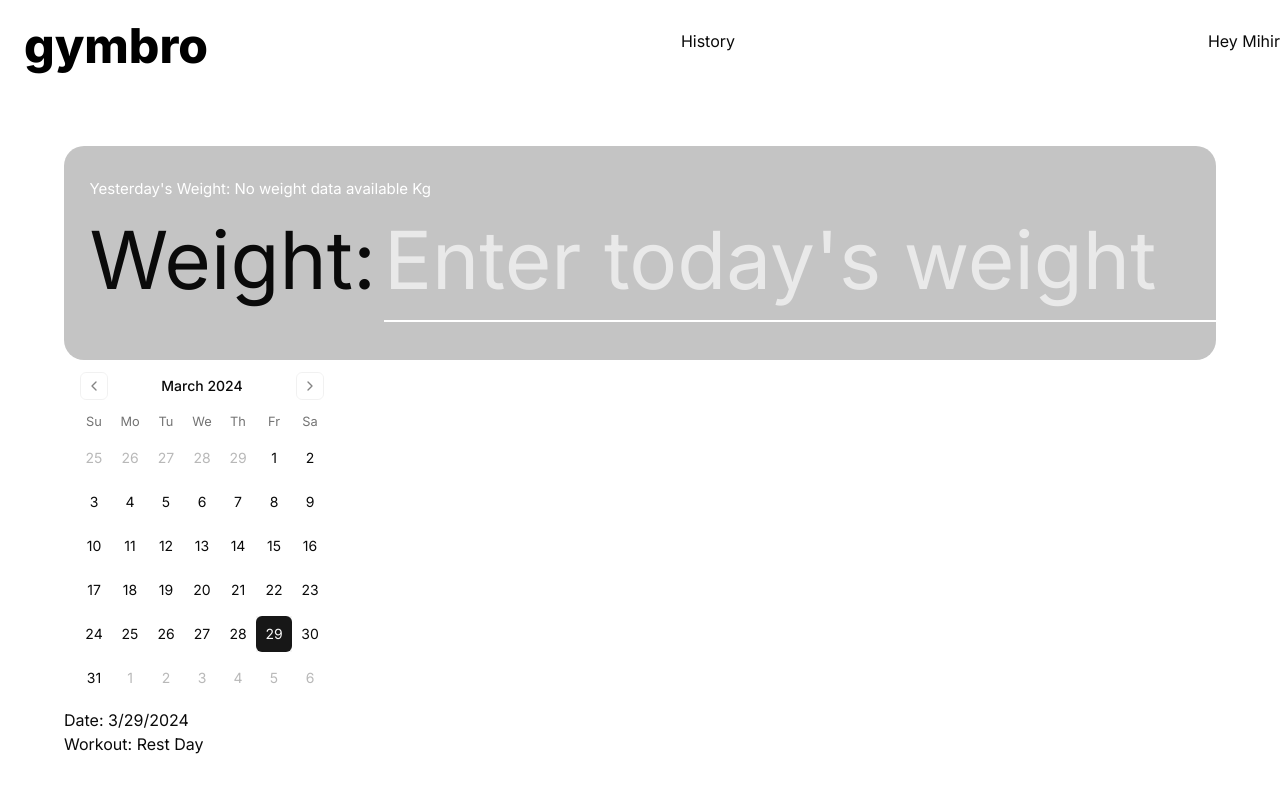
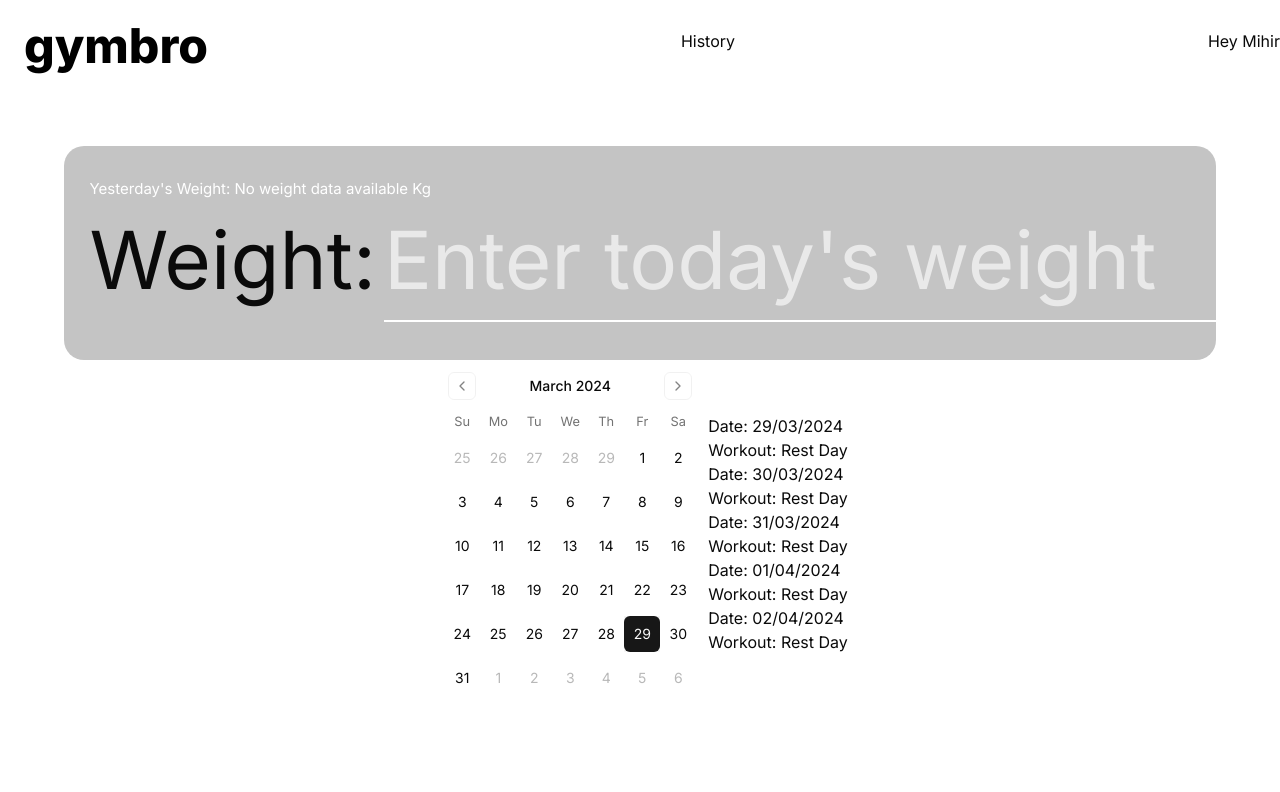
Before and after one commit to DYNAMICMORTAL/gymbro, a Next.js app: page / in a window 1280 px wide. Shown: the top 792 px of the page. Built offline with nearby package versions, Linux system fonts and the light colour scheme; no server answers; the database is empty.

Commit message:
Workout Day v2.0.0

```diff
--- a/components/Routine.tsx
+++ b/components/Routine.tsx
@@ -1,14 +1,18 @@
 import Image from "next/image";
 import style from  "../src/styles/Routine.module.css";
 import { useState, useEffect } from "react";
-import axios from 'axios'; // make sure to install axios
+import axios from 'axios';
 
-export default function Routine() {
+export default function Routine({ dayOffset }: { dayOffset: number }) {
     const [workout, setWorkout] = useState('Loading...');
+    const date = new Date();
+    date.setDate(date.getDate() + dayOffset);
+    const options: Intl.DateTimeFormatOptions = { day: 'numeric', month: 'numeric', year: 'numeric' };
+    const formattedDate = date.toLocaleDateString('en-GB', options);
 
     useEffect(() => {
         const fetchWorkout = async () => {
-            const day = new Date().getDate() % 4; // get the current day of the month and modulo 4 to get a number between 0 and 3
+            const day = (new Date().getDate() + dayOffset) % 4;
             try {
                 const response = await axios.get(`/api/workout?day=${day}`);
                 setWorkout(response.data.workout);
@@ -18,14 +22,12 @@ export default function Routine() {
         };
 
         fetchWorkout();
-    }, []);
+    }, [dayOffset]);
 
     return (
-        <>
-            <div className={style.routineSection}>
-                <h6 className={style.todayDate}>Date: {new Date().toLocaleDateString()}</h6>
-                <h6 className={style.todayWorkout}>Workout: {workout}</h6>
-            </div>
-        </>
+        <div className={style.routineSection}>
+            <h6 className={style.todayDate}>Date: {formattedDate}</h6>
+            <h6 className={style.todayWorkout}>Workout: {workout}</h6>
+        </div>
     );
 }
--- a/src/app/page.module.css
+++ b/src/app/page.module.css
@@ -229,7 +229,14 @@
   }
 }
 
-.routineSection {
+/* .routineSection {
   max-width: 90%;
   margin: auto;
+} */
+.flexContainer {
+  max-width: 90%;
+  margin: auto;
+  display: flex;
+  justify-content: center;
+  align-items: center;
 }
--- a/src/app/page.tsx
+++ b/src/app/page.tsx
@@ -13,9 +13,13 @@ export default function Home() {
     <>
       <Navbar></Navbar>
       <Weights></Weights>
-      <div className={styles.routineSection}>
+      <div className={styles.flexContainer}>
         <CalenderSection></CalenderSection>
-        <Routine></Routine>
+        <div className={styles.routineContainer}>
+          {[0, 1, 2, 3, 4,].map(dayOffset => (
+            <Routine key={dayOffset} dayOffset={dayOffset} />
+          ))}
+        </div>
       </div>
     </>
   );
--- a/src/styles/CalenderSection.module.css
+++ b/src/styles/CalenderSection.module.css
@@ -1,6 +1,3 @@
 .calendarCustom {
-    width: 100%;
-    /* margin: 0 auto; */
-    /* padding: 0 20px; */
-    /* max-width: 1200px; */
+    width: auto;
 }
```
